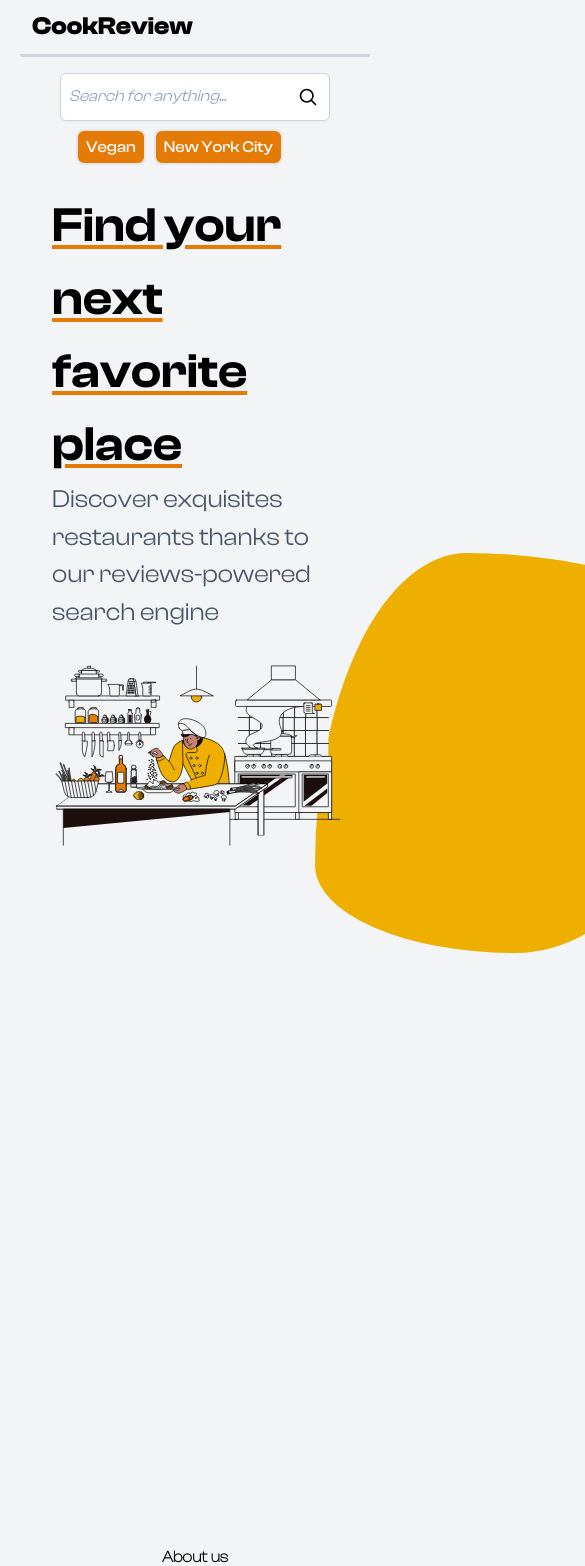
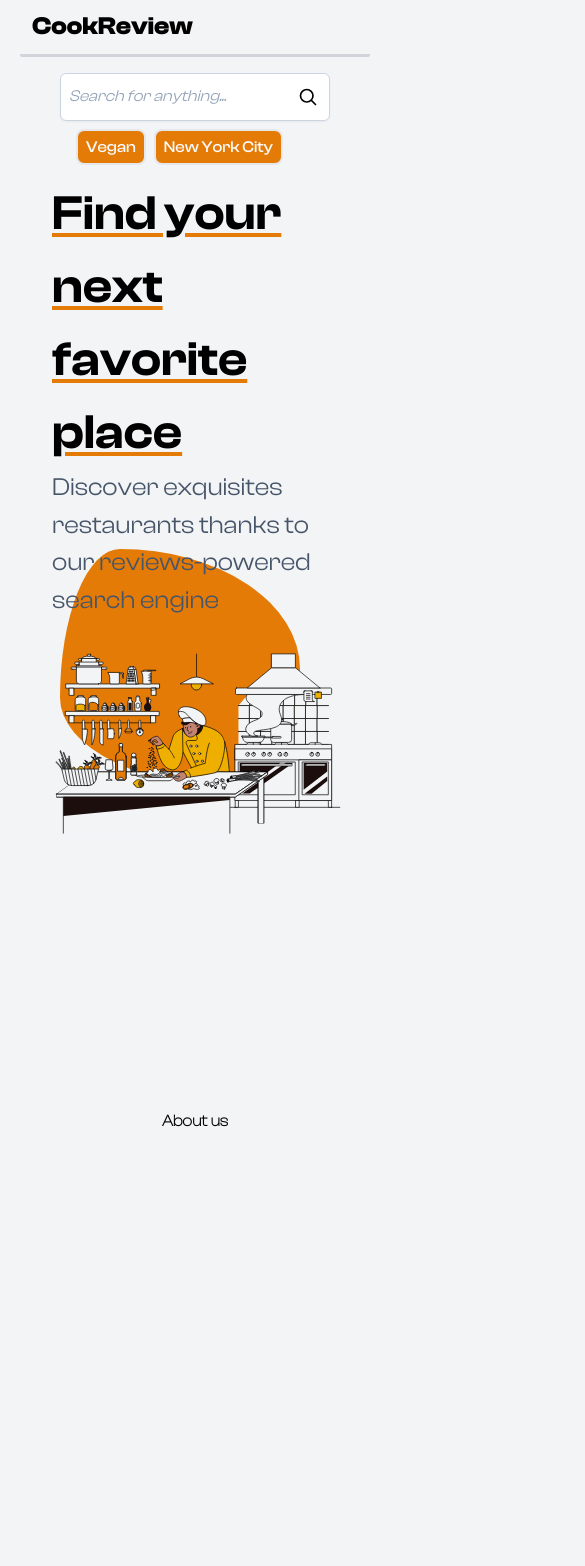
Before and after one commit to duranbe/restaurants-reviews, a React (Create React App) app in the folder frontend/: page / in a window 390 px wide. Shown: the top 1566 px of the page, 585 px wide, since content can reach past the window. After the commit the page ends 1157 px from the top, so only its background shows below. Built offline with nearby package versions, Linux system fonts and the light colour scheme; a web font is replaced by a local one.

Commit message:
fixed responsive finally !

```diff
--- a/frontend/src/App.js
+++ b/frontend/src/App.js
@@ -3,7 +3,6 @@ import axios from 'axios';
 import { useState } from 'react';
 import NavBar from './components/NavBar';
 import RestaurantCard from './components/RestaurantCard';
-
 
 
 function App() {
@@ -104,12 +103,10 @@ function App() {
 
       </div>
 
+      {isLandingPage &&
+        <div className='flex flex-col items-center'>
 
-      {isLandingPage &&
-        <div className='flex flex-col justify-center items-center'>
-
-
-          <div className='text-black font-clash-semibold text-5xl mx-8 mt-4 underline underline-offset-4 decoration-tangerine decoration-4' >
+          <div className='text-black font-clash-semibold text-5xl mx-8 mt-1 underline underline-offset-4 decoration-tangerine decoration-4' >
             <div>Find your next favorite place </div>
 
           </div>
@@ -117,11 +114,11 @@ function App() {
             <div>Discover exquisites restaurants thanks to our reviews-powered search engine</div>
           </div>
 
-
-          <img className='max-w-5xl h-auto z-20' src="./svg/DrawKit-cooking-kitchen-food-vector-illustrations-03.svg" alt="kitchen img"></img>
-          <div className='blob bg-tangerine z-10 bottom-80 right-80  h-[200px] w-[200px]'></div>
-          <div className='blob bg-yellow-light z-10 bottom-[33rem] left-80 h-[400px] w-[400px] my-my rotate-90'></div>
-
+          <div className='container h-200 flex flex-col justify-center relative max-w-5xl h-auto '>
+              <img  className="z-20" src="./svg/DrawKit-cooking-kitchen-food-vector-illustrations-03.svg" alt="kitchen img"></img>
+            <div className='blob absolute bg-tangerine z-10  bottom-80 left-10  h-[15rem] w-[15rem]'></div>
+            <div className='blob absolute bg-yellow-light z-10  bottom-[36rem] left-[40rem] md:h-[20rem] md:w-[20rem]  sm:h-[5rem] sm:w-[5rem] rotate-90'></div>
+          </div>
         </div>
 
       }
@@ -140,7 +137,7 @@ function App() {
         </div>
 
       </div>
-      <footer className='font-clash-extralight font-bold text-center mt-16'>
+      <footer className='font-clash-extralight font-bold text-center mb-6'>
         About us
       </footer>
     </div>
```
